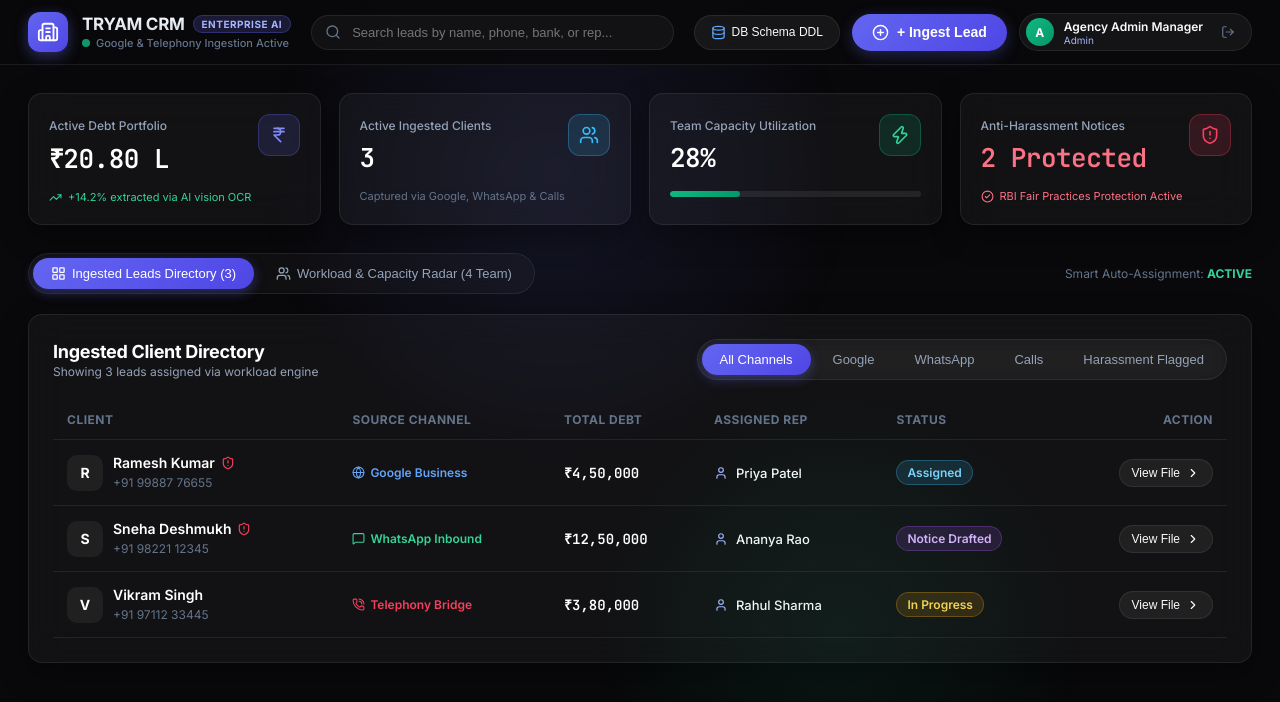
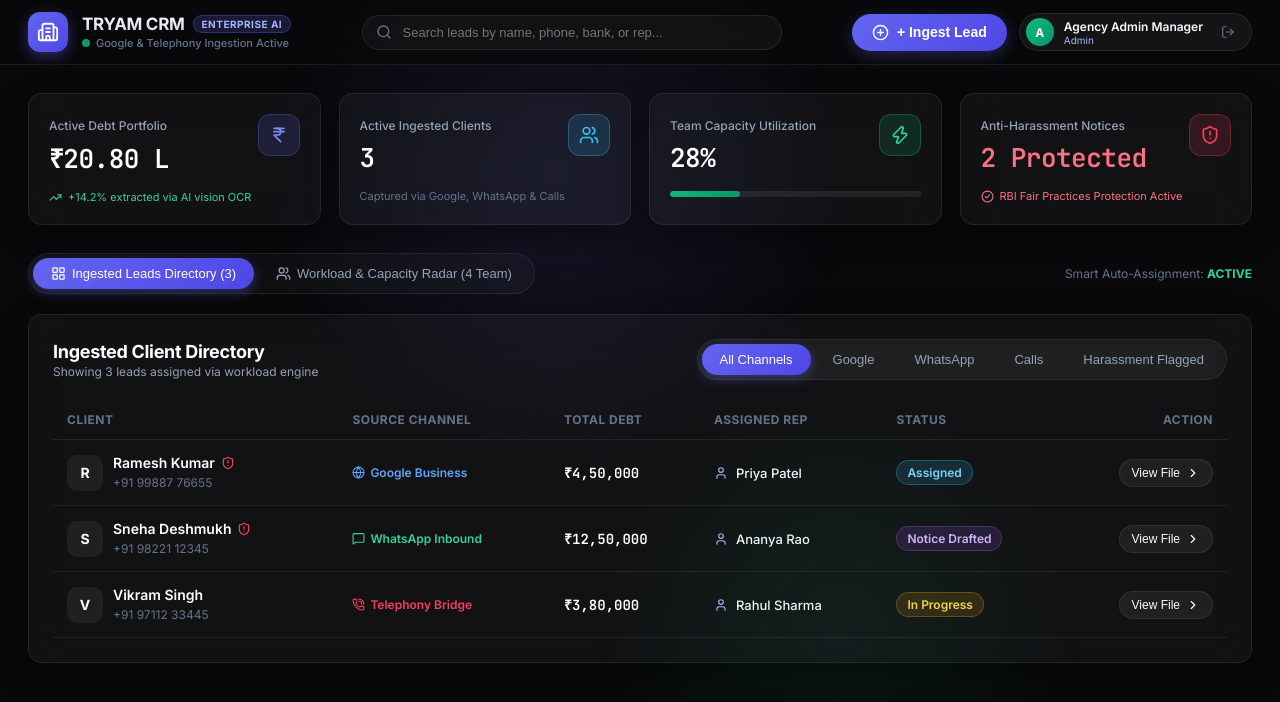
Before and after one commit to TRYAM193/loan-settlement-, a Next.js app: page / in a window 1280 px wide. Shown: the top 702 px of the page. Built offline with nearby package versions, Linux system fonts and the light colour scheme.

Commit message:
chore: remove Database Handover Package section from UI

```diff
--- a/src/app/page.tsx
+++ b/src/app/page.tsx
@@ -8,7 +8,6 @@ import { EmployeesView } from '../components/EmployeesView';
 import { IngestLeadModal } from '../components/IngestLeadModal';
 import { LeadDetailDrawer } from '../components/LeadDetailDrawer';
 import { AuthModal } from '../components/AuthModal';
-import { DbHandoverModal } from '../components/DbHandoverModal';
 
 import {
   INITIAL_LEADS,
@@ -27,7 +26,6 @@ export default function Home() {
 
   // Modals state
   const [isIngestModalOpen, setIsIngestModalOpen] = useState(false);
-  const [isDbModalOpen, setIsDbModalOpen] = useState(false);
   const [isAuthModalOpen, setIsAuthModalOpen] = useState(false);
   const [selectedLead, setSelectedLead] = useState<Lead | null>(null);
 
@@ -70,7 +68,6 @@ export default function Home() {
       <Navbar
         session={session}
         onOpenIngestModal={() => setIsIngestModalOpen(true)}
-        onOpenDbModal={() => setIsDbModalOpen(true)}
         onOpenAuthModal={() => setIsAuthModalOpen(true)}
         onLogout={() => setSession({ isAuthenticated: false, user: null })}
         searchQuery={searchQuery}
@@ -135,8 +132,6 @@ export default function Home() {
         onClose={() => setIsAuthModalOpen(false)}
         onLoginSuccess={setSession}
       />
-
-      <DbHandoverModal isOpen={isDbModalOpen} onClose={() => setIsDbModalOpen(false)} />
     </div>
   );
 }
--- a/src/components/Navbar.tsx
+++ b/src/components/Navbar.tsx
@@ -17,7 +17,6 @@ import { UserSession } from '../lib/types';
 interface NavbarProps {
   session: UserSession;
   onOpenIngestModal: () => void;
-  onOpenDbModal: () => void;
   onOpenAuthModal: () => void;
   onLogout: () => void;
   searchQuery: string;
@@ -27,7 +26,6 @@ interface NavbarProps {
 export const Navbar: React.FC<NavbarProps> = ({
   session,
   onOpenIngestModal,
-  onOpenDbModal,
   onOpenAuthModal,
   onLogout,
   searchQuery,
@@ -141,16 +139,6 @@ export const Navbar: React.FC<NavbarProps> = ({
 
         {/* Action Buttons & Auth Pill */}
         <div style={{ display: 'flex', alignItems: 'center', gap: '12px' }}>
-          {/* DB Schema Export Button for Friend */}
-          <button
-            onClick={onOpenDbModal}
-            className="btn-apple-secondary"
-            title="Download PostgreSQL DDL & Prisma schema for DB engineer"
-          >
-            <Database size={15} color="#60a5fa" />
-            <span style={{ fontSize: '12px' }}>DB Schema DDL</span>
-          </button>
-
           {/* New Lead Ingestion */}
           <button onClick={onOpenIngestModal} className="btn-apple-primary">
             <PlusCircle size={17} />
```
